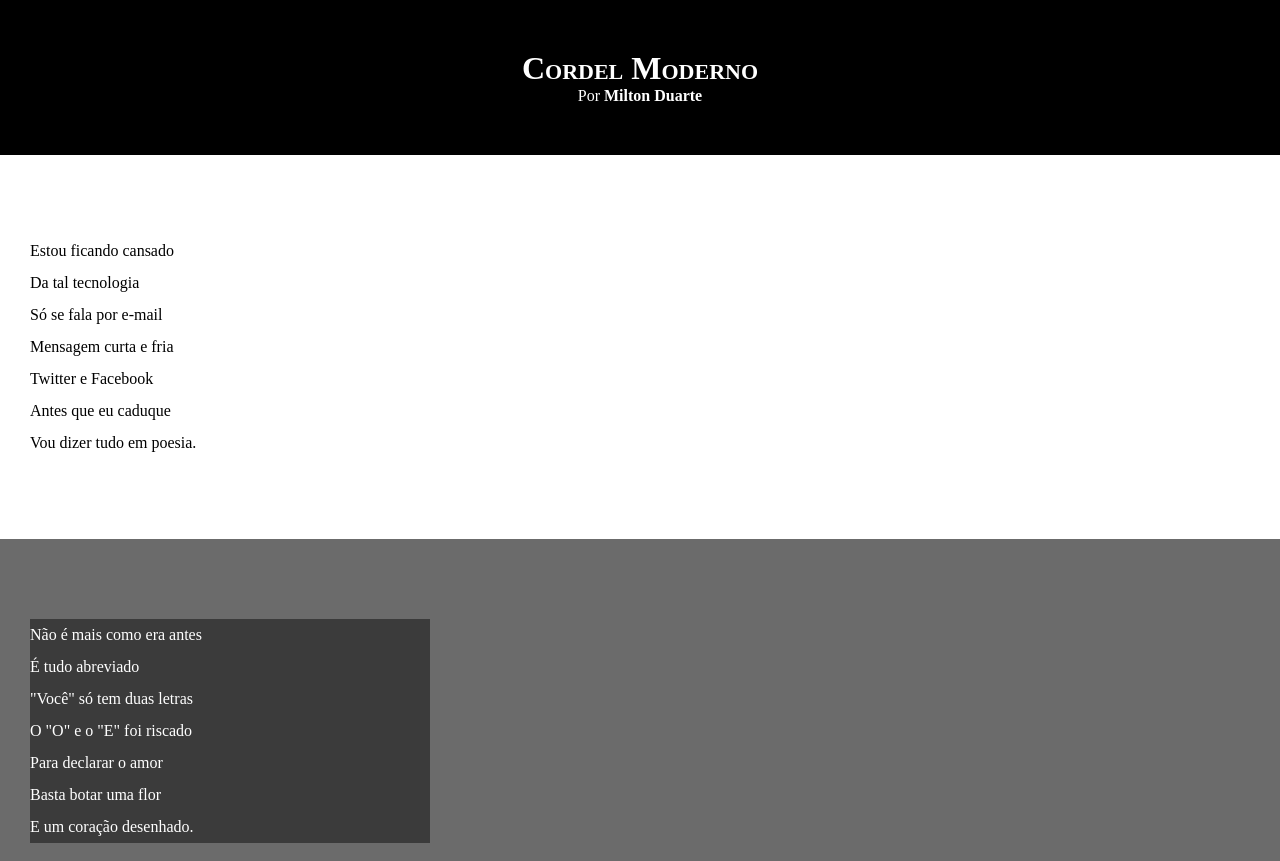
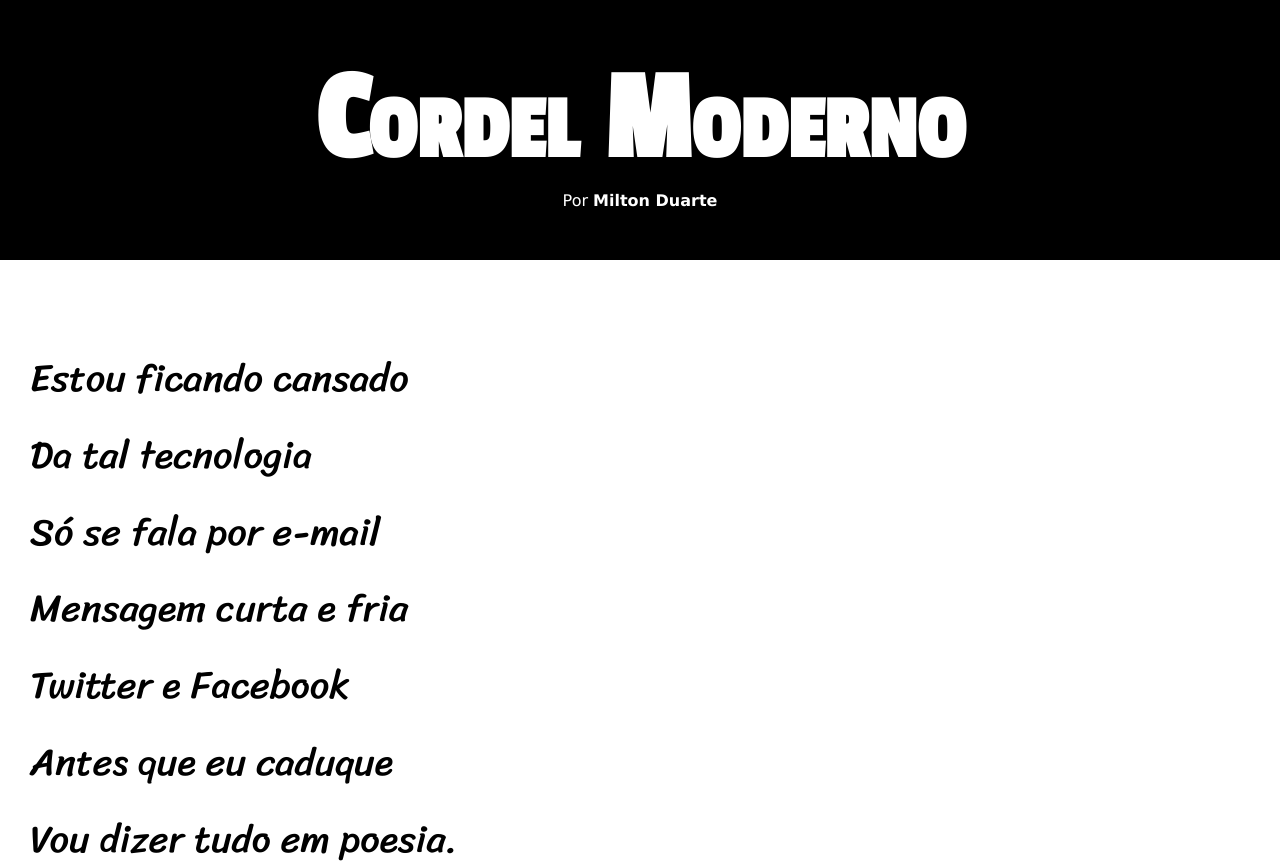
Before and after one commit to rrrmars/desafio-cordel, a plain HTML site: page index.html in a window 1280 px wide. Shown: the top 861 px of the page. Drawn offline with Linux system fonts and the light colour scheme.

Commit message:
Atualizando fontes

```diff
--- a/style.css
+++ b/style.css
@@ -1,4 +1,12 @@
 @charset "UTF-8";
+
+@import url('https://fonts.googleapis.com/css2?family=Passion+One&family=Sriracha&display=swap');
+
+:root {
+    --fonte1: Verdana, Tahoma, sans-serif;
+    --fonte2: 'Passion One', cursive;
+    --fonte3: 'Sriracha', cursive;
+}
 
 * {
     margin: 0px;
@@ -6,6 +14,7 @@
 }
 
 html, body {
+    font-family: var(--fonte1);
     min-height: 100vh;
     background-color: darkgrey;
 }
@@ -19,6 +28,8 @@ header {
 header > h1 {
     padding-top: 50px;
     font-variant: small-caps;
+    font-family: var(--fonte2);
+    font-size: 10vw;
 }
 
 header > p {
@@ -40,6 +51,8 @@ section {
     padding-bottom: 10vh;
     line-height: 2em;
     padding-left: 30px;
+    font-family: var(--fonte3);
+    font-size: 3vw;
 }
 
 section.normal {
@@ -53,7 +66,8 @@ section.imagem {
 }
 
 section.imagem > p {
-    width: 400px;
+    display: inline-block;
+    padding: 5px;
     background-color: rgba(0, 0, 0, 0.448);
 
 }
```
